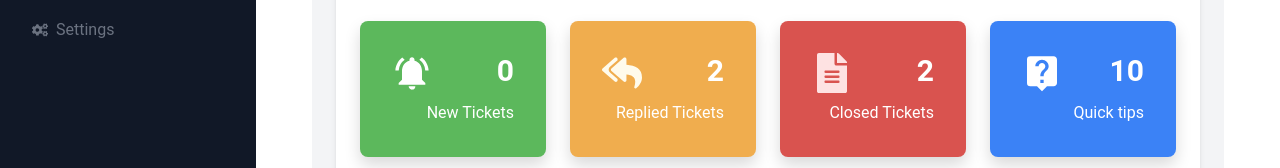
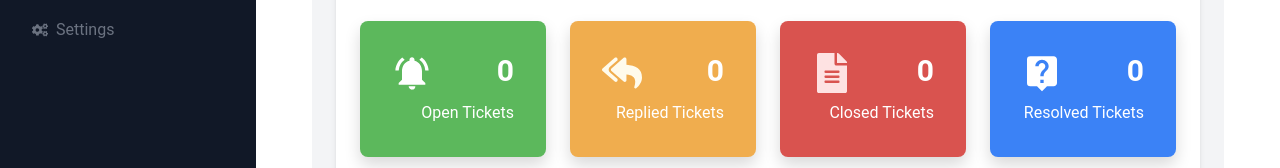
Before and after one commit to justzaid/customer-react-app, a React (Vite) app: page /dashboard in a window 1280 px wide. Shown: the part 298-466 px from the top of the page. Built offline with nearby package versions, Linux system fonts and the light colour scheme; no server answers; sample sign-in values are in the browser's storage; a web font is replaced by a local one.

Commit message:
altered the closed status to show red instead of grey just to keep css consistent

```diff
--- a/src/components/AdminDashboardCard/AdminDashboardCard.jsx
+++ b/src/components/AdminDashboardCard/AdminDashboardCard.jsx
@@ -1,20 +1,21 @@
 import React from "react";
 import { Card, CardContent } from "../Card/Card";
 import { FaFileAlt, FaReplyAll } from "react-icons/fa";
-import { MdNotificationsActive, MdLiveHelp  } from "react-icons/md";
+import { MdNotificationsActive, MdLiveHelp } from "react-icons/md";
 
-const cardData = [
-    { id: 1, color: "bg-[#5CB85C]", icon: <MdNotificationsActive size={40} className="text-white" />, value: 0, text: "New Tickets" },
-    { id: 2, color: "bg-[#F0AD4E]", icon: <FaReplyAll size={40} className="text-amber-50" />, value: 2, text: "Replied Tickets" },
-    { id: 3, color: "bg-[#D9534F]", icon: <FaFileAlt size={40} className="text-red-100" />, value: 2, text: "Closed Tickets" },
-    { id: 4, color: "bg-[#3B82F6]", icon: <MdLiveHelp size={40} className="text-white" />, value: 10, text: "Quick tips" }
+// Renamed cardData to dynamicCardData and accept props for counts
+const AdminDashboardCard = ({ openTicketsCount = 0, repliedTicketsCount = 0, closedTicketsCount = 0, resolvedTicketsCount = 0 }) => {
 
-];
+  const dynamicCardData = [
+    { id: 1, color: "bg-[#5CB85C]", icon: <MdNotificationsActive size={40} className="text-white" />, value: openTicketsCount, text: "Open Tickets" }, // Changed text, using prop
+    { id: 2, color: "bg-[#F0AD4E]", icon: <FaReplyAll size={40} className="text-amber-50" />, value: repliedTicketsCount, text: "Replied Tickets" }, // Using prop
+    { id: 3, color: "bg-[#D9534F]", icon: <FaFileAlt size={40} className="text-red-100" />, value: closedTicketsCount, text: "Closed Tickets" }, // Using prop
+    { id: 4, color: "bg-[#3B82F6]", icon: <MdLiveHelp size={40} className="text-white" />, value: resolvedTicketsCount, text: "Resolved Tickets" } // Using prop, changed text
+  ];
 
-const AdminDashboardCard = () => {
   return (
     <div className="grid grid-cols-4 gap-4">
-        {cardData.map((card) => (
+        {dynamicCardData.map((card) => (
         <div key={card.id}>
             <Card className={`p-4 ${card.color}`}>
             <CardContent className="flex items-center justify-between">
--- a/src/components/AllTickets/AllTickets.jsx
+++ b/src/components/AllTickets/AllTickets.jsx
@@ -131,12 +131,12 @@ const AllTickets = ({ tickets, loading, error, onTicketAssigned }) => {
                          ticket.status === 'Open' ? 'bg-green-100 text-green-800' :
                          ticket.status === 'In progress' ? 'bg-yellow-100 text-yellow-800' :
                          ticket.status === 'Resolved' ? 'bg-blue-100 text-blue-800' :
+                         ticket.status === 'Closed' ? 'bg-red-100 text-red-800' :
                          'bg-gray-100 text-gray-800'
                      }`}>
                          {ticket.status}
                      </span>
                   </td>
-                  {/* Updated Assigned To cell */}
                   <td className="py-3 px-4 border-b border-gray-200 text-sm">{displayAssignedTo(ticket)}</td>
                   <td className="py-3 px-4 border-b border-gray-200 text-sm whitespace-nowrap">
                     <button
--- a/src/components/Dashboard/Dashboard.jsx
+++ b/src/components/Dashboard/Dashboard.jsx
@@ -1,6 +1,5 @@
 import React, { useContext, useState, useEffect } from "react";
 import { AuthedUserContext } from "../../App";
-// Import specific functions needed
 import { getMyTickets, getAllTickets } from '../../services/ticketService';
 
 // Components
@@ -130,7 +129,14 @@ const Dashboard = () => {
                     <div className="p-6">
                         {toggleState === 1 && (
                             user.role === "admin" ? (
-                                <div><AdminDashboardCard /></div>
+                                <div>
+                                    <AdminDashboardCard
+                                        openTicketsCount={openTicketsCount}
+                                        repliedTicketsCount={repliedTicketsCount}
+                                        closedTicketsCount={closedTicketsCount}
+                                        resolvedTicketsCount={resolvedTicketsCount}
+                                    />
+                                </div>
                             ) : (
                                 <div>
                                     <UserDashboardCard
--- a/src/components/TicketDetails/TicketDetails.jsx
+++ b/src/components/TicketDetails/TicketDetails.jsx
@@ -171,6 +171,7 @@ const TicketDetails = () => {
                       ticket.status === 'Open' ? 'bg-green-100 text-green-800' :
                       ticket.status === 'In progress' ? 'bg-yellow-100 text-yellow-800' :
                       ticket.status === 'Resolved' ? 'bg-blue-100 text-blue-800' :
+                      ticket.status === 'Closed' ? 'bg-red-100 text-red-800' :
                       'bg-gray-100 text-gray-800'
                     }`}>
                       {ticket.status}
```
